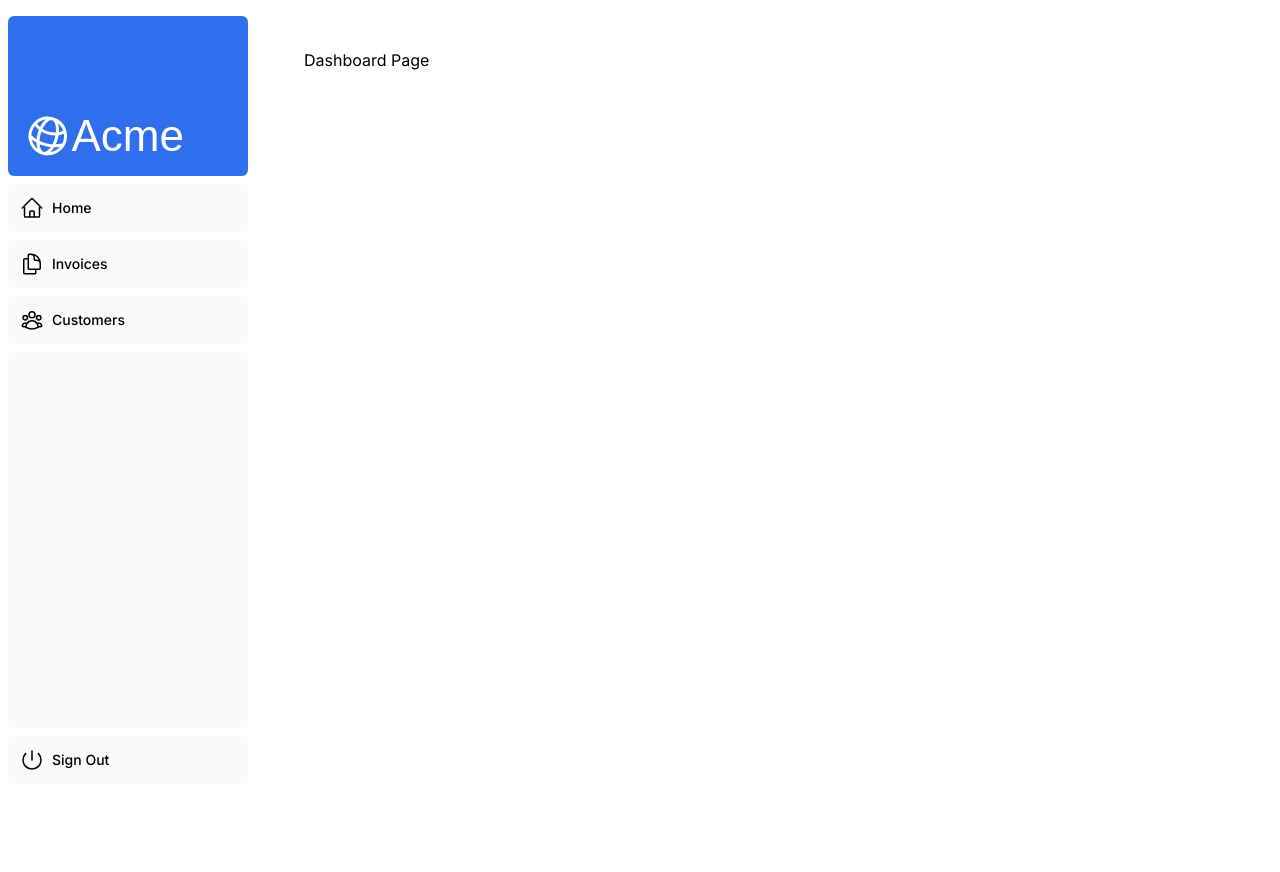
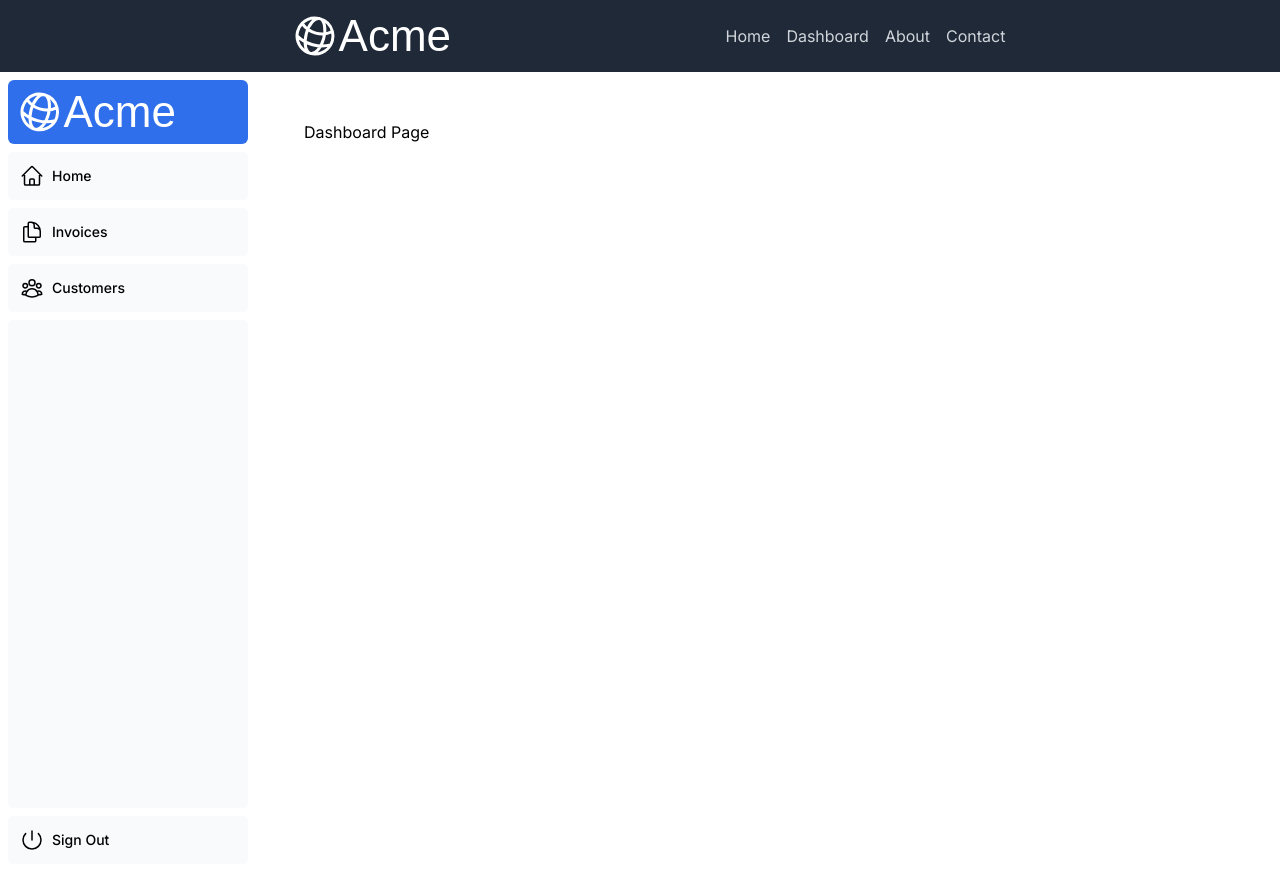
Before and after one commit to sid91520/NEXTJS-DASHBOARD, a Next.js app: page /dashboard in a window 1280 px wide. Before the commit the page ends 800 px from the top, so only its background shows below. Built offline with nearby package versions, Linux system fonts and the light colour scheme; a web font is replaced by a local one.

Commit message:
added navbar to the root layout

```diff
--- a/app/layout.tsx
+++ b/app/layout.tsx
@@ -1,5 +1,7 @@
-import '@/app/ui/global.css';
-import { inter } from '@/app/ui/fonts';
+import "@/app/ui/global.css";
+import { inter } from "@/app/ui/fonts";
+import Navbar from "@/app/ui/navbar"; // Adjust the import path as necessary
+
 export default function RootLayout({
   children,
 }: {
@@ -7,7 +9,12 @@ export default function RootLayout({
 }) {
   return (
     <html lang="en">
-      <body className={`${inter.className} antialiased`}>{children}</body>
+      <body className={`${inter.className} antialiased`}>
+        <div className="w-full flex-none md:w-full">
+          <Navbar />
+        </div>
+        {children}
+      </body>
     </html>
   );
 }
--- a/app/ui/dashboard/sidenav.tsx
+++ b/app/ui/dashboard/sidenav.tsx
@@ -5,9 +5,9 @@ import { PowerIcon } from '@heroicons/react/24/outline';
 
 export default function SideNav() {
   return (
-    <div className="flex h-full flex-col px-3 py-4 md:px-2">
+    <div className="flex h-full flex-col px-2 py-2 md:px-2">
       <Link
-        className="mb-2 flex h-20 items-end justify-start rounded-md bg-blue-600 p-4 md:h-40"
+        className="mb-2 flex items-end justify-start rounded-md bg-blue-600 p-2"
         href="/"
       >
         <div className="w-32 text-white md:w-40">
--- /dev/null
+++ b/app/ui/navbar.tsx
@@ -0,0 +1,92 @@
+"use client";
+import React, { useState } from "react";
+import AcmeLogo from "./acme-logo";
+import Link from "next/link";
+
+const Navbar = () => {
+  const [isOpen, setIsOpen] = useState(false);
+
+  const toggleMenu = () => {
+    setIsOpen(!isOpen);
+  };
+
+  return (
+    <nav className="bg-gray-800 p-4">
+      <div className="flex mx-auto justify-evenly items-center">
+        <div className="flex h-10 shrink-0 items-center rounded-lg p-4 md:h-10">
+          <AcmeLogo />
+        </div>
+        <div className="hidden md:flex space-x-4">
+          <Link href="/" className="text-gray-300 hover:text-white">
+            Home
+          </Link>
+          <Link href="/dashboard" className="text-gray-300 hover:text-white">
+            Dashboard
+          </Link>
+          <Link href="/about" className="text-gray-300 hover:text-white">
+            About
+          </Link>
+          <Link href="/contact" className="text-gray-300 hover:text-white">
+            Contact
+          </Link>
+        </div>
+        <div className="md:hidden">
+          <button
+            onClick={toggleMenu}
+            className="text-white focus:outline-none"
+          >
+            {isOpen ? (
+              <svg
+                className="w-6 h-6"
+                fill="none"
+                stroke="currentColor"
+                viewBox="0 0 24 24"
+                xmlns="http://www.w3.org/2000/svg"
+              >
+                <path
+                  strokeLinecap="round"
+                  strokeLinejoin="round"
+                  strokeWidth={2}
+                  d="M6 18L18 6M6 6l12 12"
+                />
+              </svg>
+            ) : (
+              <svg
+                className="w-6 h-6"
+                fill="none"
+                stroke="currentColor"
+                viewBox="0 0 24 24"
+                xmlns="http://www.w3.org/2000/svg"
+              >
+                <path
+                  strokeLinecap="round"
+                  strokeLinejoin="round"
+                  strokeWidth={2}
+                  d="M4 6h16M4 12h16m-7 6h7"
+                />
+              </svg>
+            )}
+          </button>
+        </div>
+      </div>
+      {isOpen && (
+        <div className="md:hidden">
+          <Link href="/" className="text-gray-300 hover:text-white">
+            Home
+          </Link>
+          <Link href="/dashboard" className="text-gray-300 hover:text-white">
+            Dashboard
+          </Link>
+          <Link href="/about" className="text-gray-300 hover:text-white">
+            About
+          </Link>
+          <Link href="/contact" className="text-gray-300 hover:text-white">
+            Contact
+          </Link>
+        </div>
+      )}
+    </nav>
+  );
+};
+
+export default Navbar;
```
